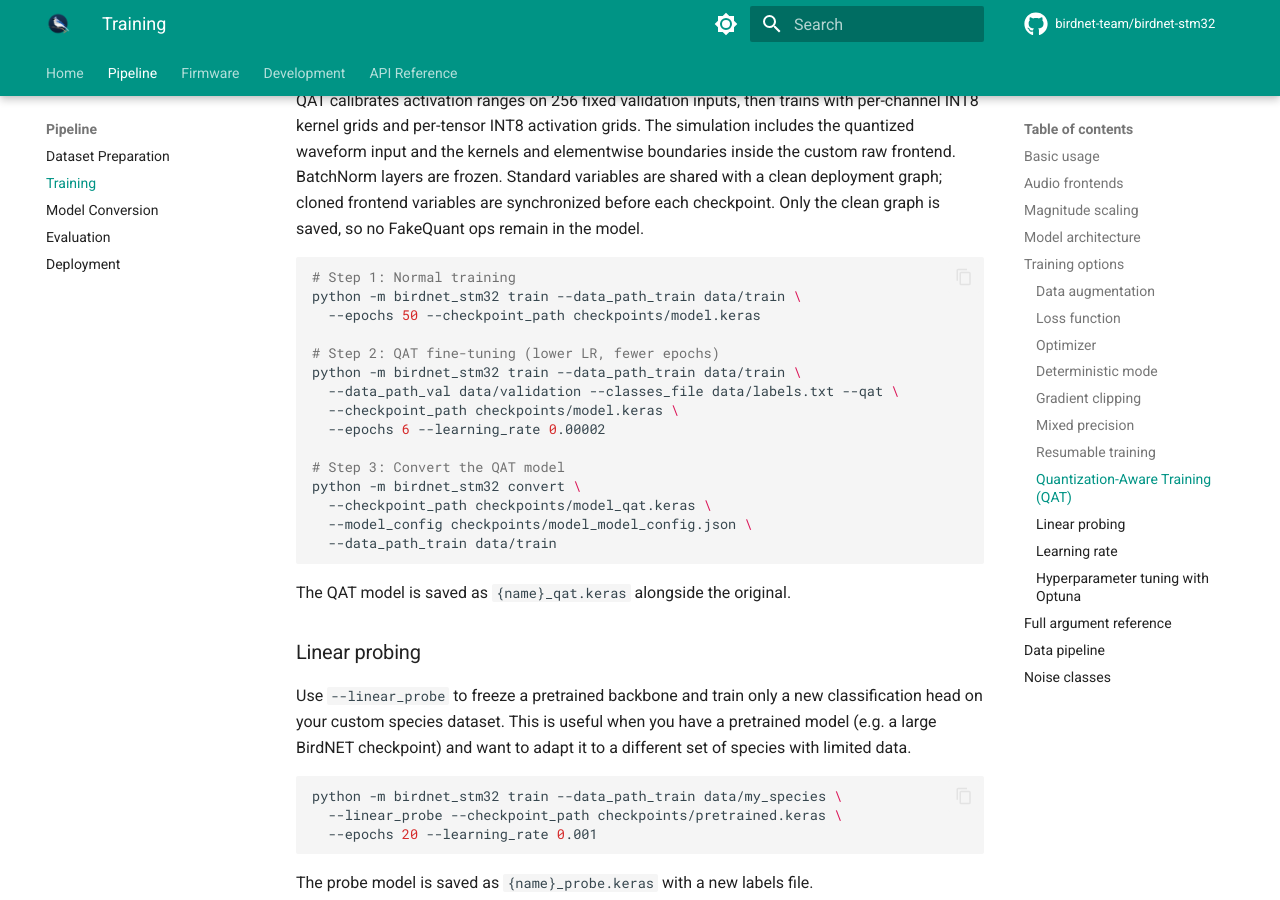
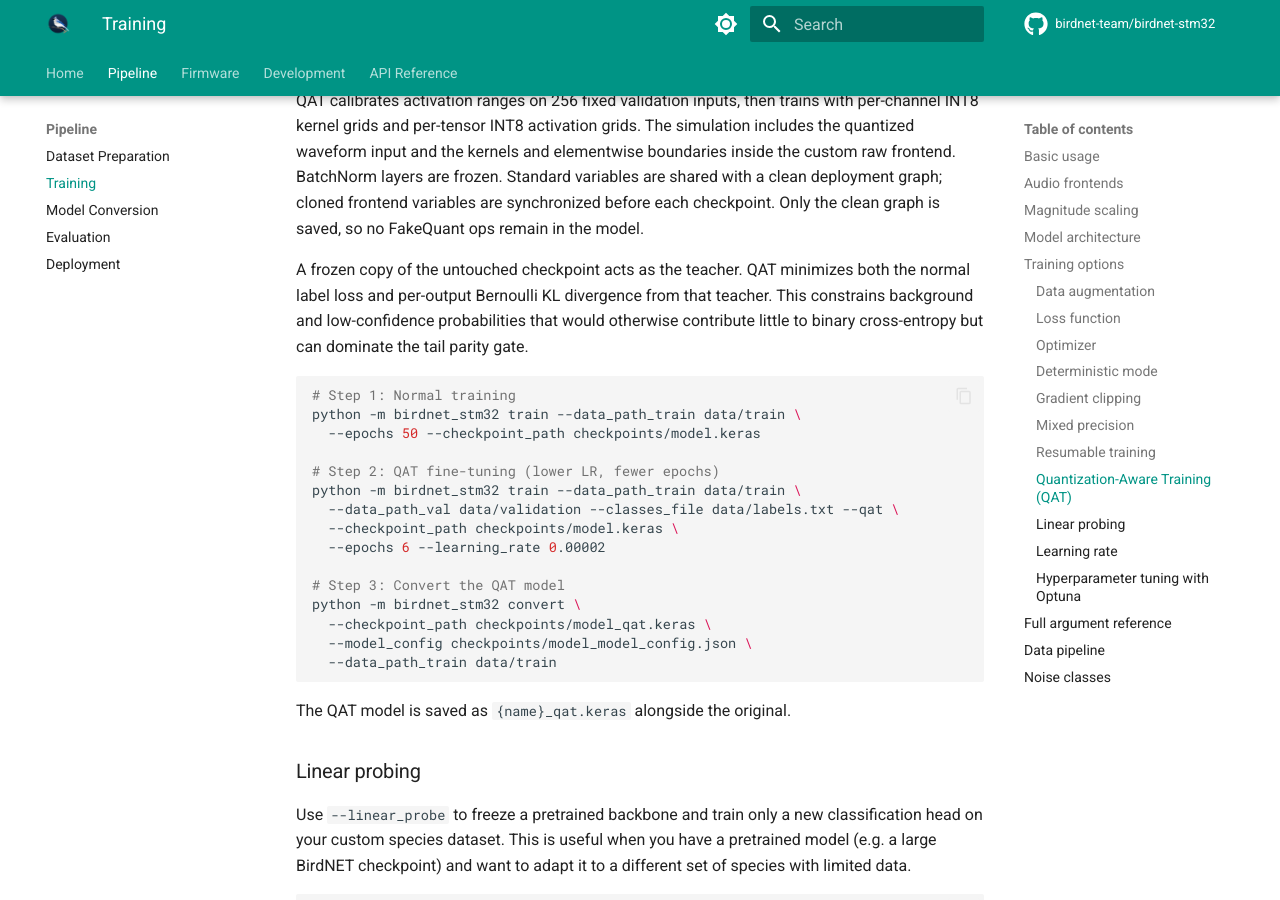
Before and after one commit to birdnet-team/birdnet-stm32, an MkDocs documentation site: the page built from docs/training.md, in a window 1280 px wide and 900 px high, scrolled down 4138 px. Built offline with MkDocs 1.6.1 and Material for MkDocs 9.7.7, drawn with Linux system fonts in a browser that asks for light colours; comment, search, counter and statistics services are not loaded.

Commit message:
Document teacher-consistent quantization

````diff
--- a/docs/training.md
+++ b/docs/training.md
@@ -162,6 +162,12 @@ frozen. Standard variables are shared with a clean deployment graph; cloned
 frontend variables are synchronized before each checkpoint. Only the clean
 graph is saved, so no FakeQuant ops remain in the model.
 
+A frozen copy of the untouched checkpoint acts as the teacher. QAT minimizes
+both the normal label loss and per-output Bernoulli KL divergence from that
+teacher. This constrains background and low-confidence probabilities that
+would otherwise contribute little to binary cross-entropy but can dominate the
+tail parity gate.
+
 ```bash
 # Step 1: Normal training
 python -m birdnet_stm32 train --data_path_train data/train \
````
Also changed, not shown: CHANGELOG.md (+2 -1 lines), README.md (+1 -1 lines), docs/dev/implementation.md (+5 -0 lines), docs/dev/quantization.md (+2 -0 lines).
